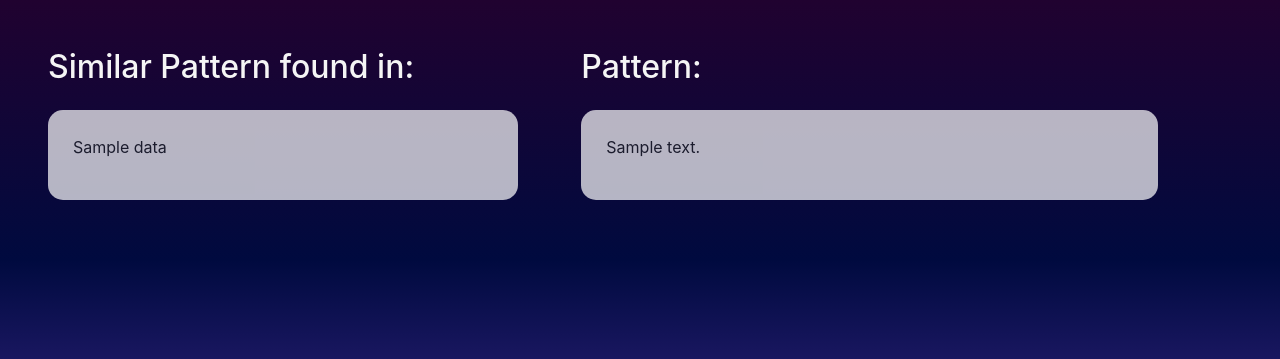
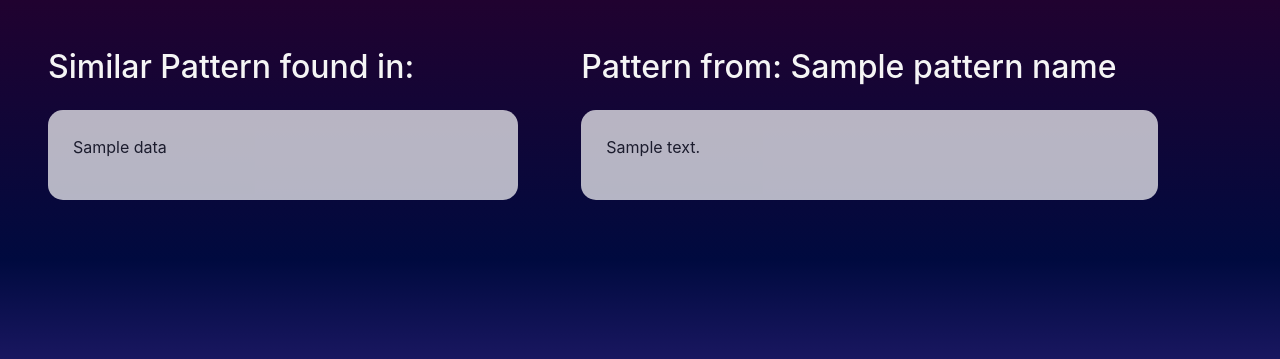
Before and after one commit to john-angelo1610/student-essay-checker, a Flask app: template templates/compare.html in a window 1280 px wide. Shown: the part 61-420 px from the top of the page. Run offline with Flask 2, Linux system fonts and the light colour scheme; the template is opened without the code that fills it: most values are stand-ins (such as "Sample title", 1, 10 or a date in 2020); some libraries are stand-ins or nearby versions.

Commit message:
Update compare.html

```diff
--- a/templates/compare.html
+++ b/templates/compare.html
@@ -14,7 +14,7 @@
 
 <!-- righthand column -->
 <div class="col-lg-6 py-5 pl-5">
-    <h2 class="SP">Pattern: </h2>
+    <h2 class="SP">Pattern from: {{ pattern_name }}</h2>
     <div style="background: white; opacity: 0.7; padding: 25px; border-radius: 15px; overflow: scroll; max-height: 450px; overflow-x: hidden;" class="SP-container mt-4">
         {% for dd in pattern_text %}
         <p>{{ dd }}</p>
```
